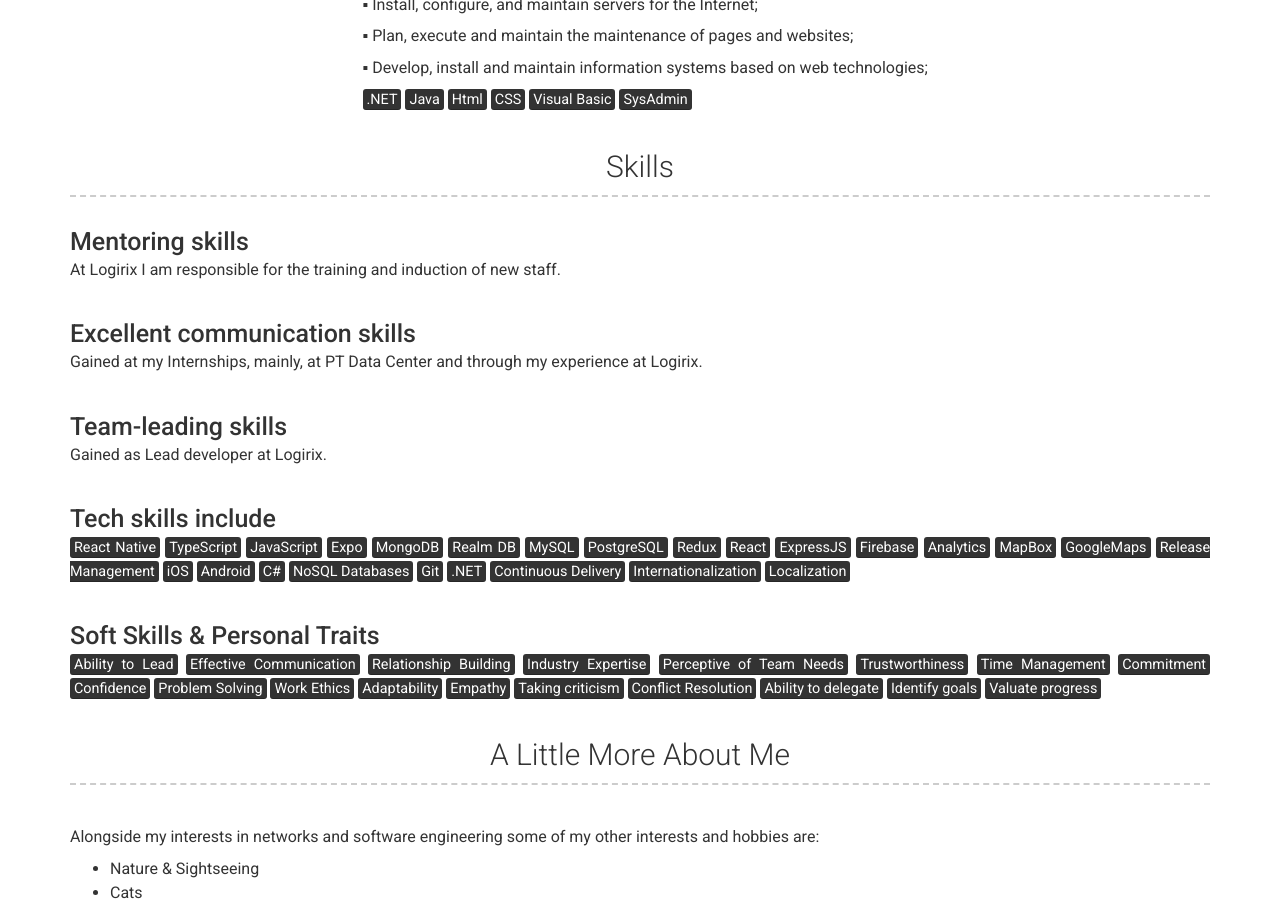
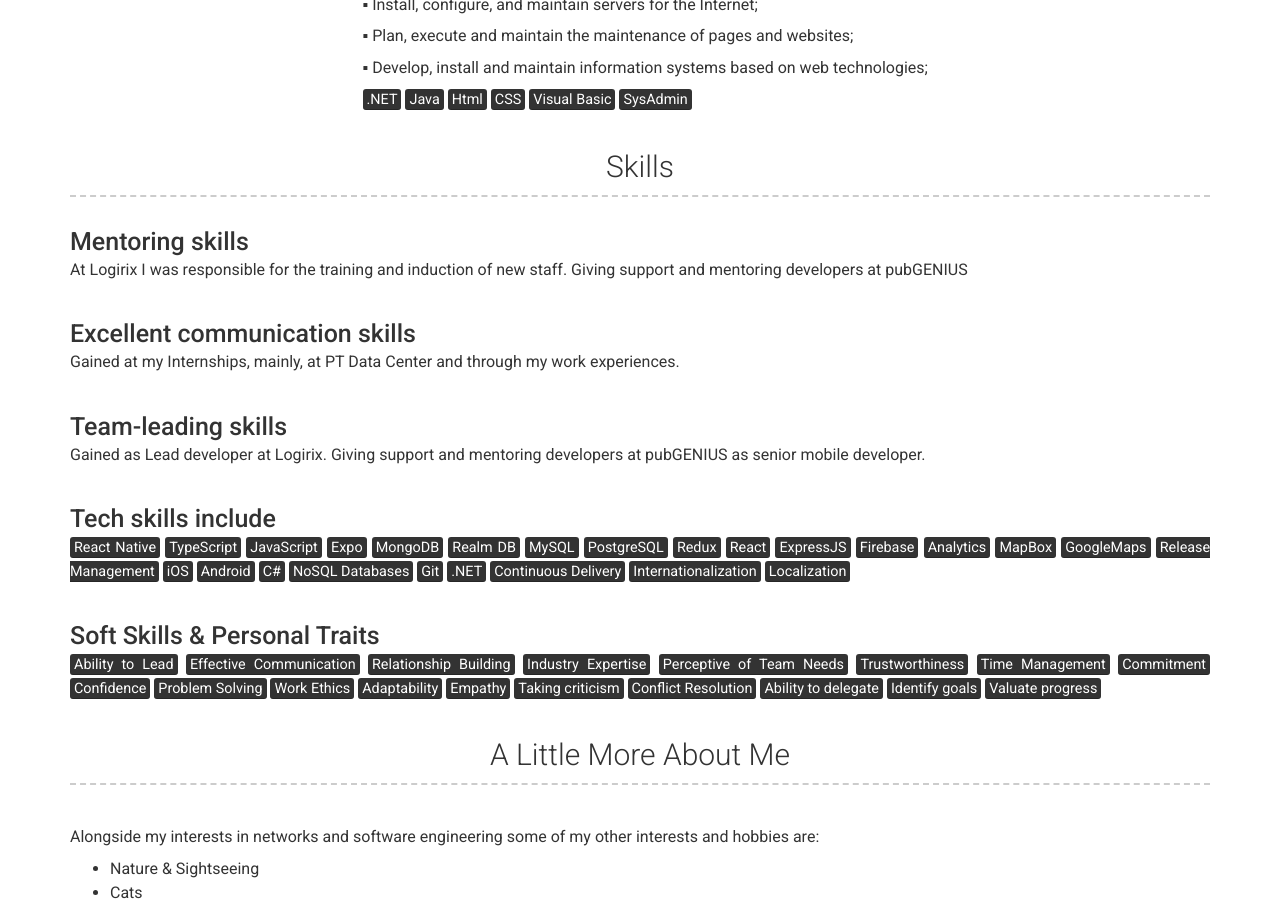
Before and after one commit to filipef101/filipef101.github.io, a Jekyll site: the page built from index.md, in a window 1280 px wide and 900 px high, scrolled down 4800 px. Built offline with Jekyll 4.4.1, drawn with Linux system fonts in a browser that asks for light colours; nearby versions of some CDN libraries; a script that is not in the unit is left out.

Commit message:
Update skills.yml

```diff
--- a/_data/skills.yml
+++ b/_data/skills.yml
@@ -3,14 +3,15 @@
   # link: github.com/sproogen
   # github: sproogen/resume-theme
   description: | # this will include new lines to allow paragraphs
-    At Logirix I am responsible for the training and induction of new staff.
+    At Logirix I was responsible for the training and induction of new staff.
+    Giving support and mentoring developers at pubGENIUS
 
 - layout: top
   name: Excellent communication skills
   # link: github.com/sproogen
   # github: sproogen/resume-theme
   description: | # this will include new lines to allow paragraphs
-    Gained at my Internships, mainly, at PT Data Center and through my experience at Logirix.
+    Gained at my Internships, mainly, at PT Data Center and through my work experiences.
 
 - layout: top
   name: Team-leading skills
@@ -18,6 +19,7 @@
   # github: sproogen/resume-theme
   description: | # this will include new lines to allow paragraphs
     Gained as Lead developer at Logirix.
+    Giving support and mentoring developers at pubGENIUS as senior mobile developer.
 
 - layout: top
   name: "Tech skills include"
```
